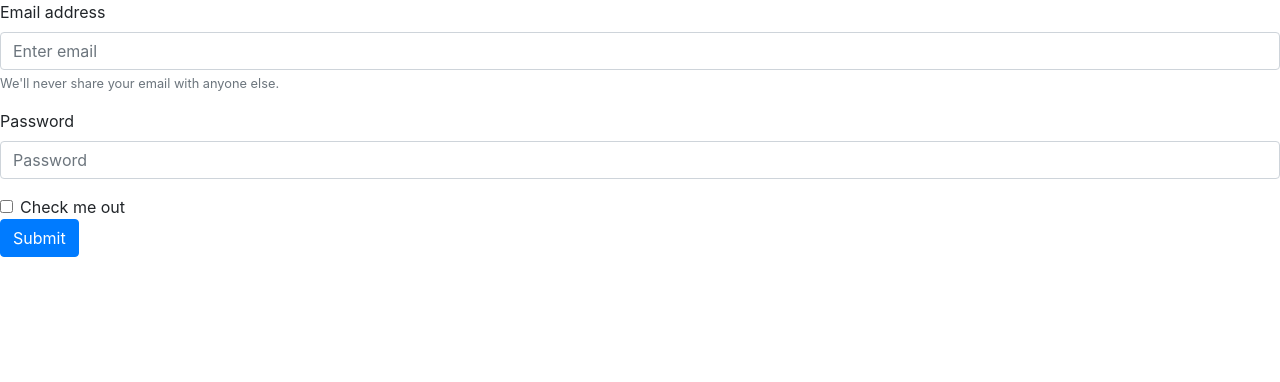
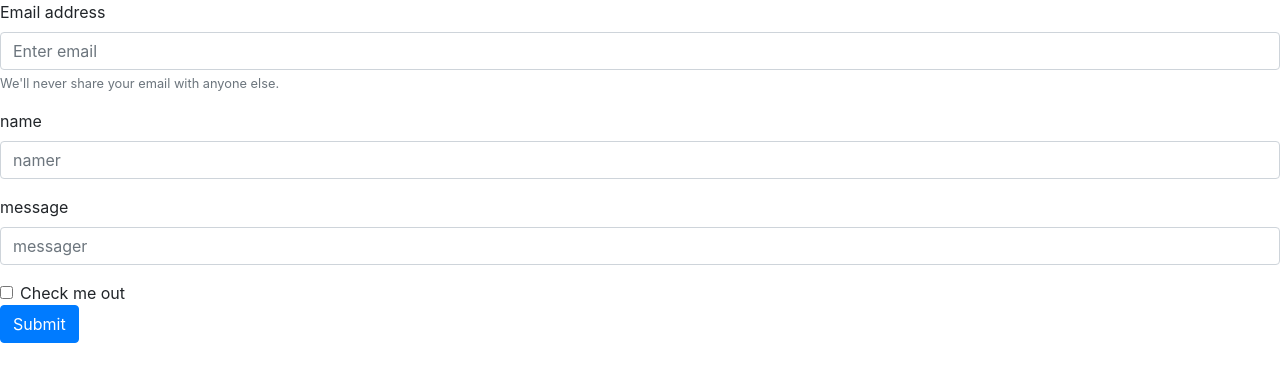
Before and after one commit to JabRony-FasioN/CoffeeLore, a Flask app: page / in a window 1280 px wide. Shown: the part 56-438 px from the top of the page. Run offline with Flask 2, Linux system fonts and the light colour scheme; some libraries are stand-ins or nearby versions.

Commit message:
Update former.html

```diff
--- a/templates/former.html
+++ b/templates/former.html
@@ -2,20 +2,26 @@
 
 {% block content %}
 <form>
+
     <div class="form-group">
       <label for="exampleInputEmail1">Email address</label>
       <input type="email" class="form-control" id="exampleInputEmail1" aria-describedby="emailHelp" placeholder="Enter email">
       <small id="emailHelp" class="form-text text-muted">We'll never share your email with anyone else.</small>
     </div>
     <div class="form-group">
-      <label for="exampleInputPassword1">Password</label>
-      <input type="password" class="form-control" id="exampleInputPassword1" placeholder="Password">
+      <label for="exampleInputPassword1">name</label>
+      <input type="text" class="form-control" id="exampleInputPassword1" placeholder="namer">
     </div>
+    <div class="form-group">
+        <label for="exampleInputPassword1">message</label>
+        <input type="text" class="form-control" id="exampleInputPassword1" placeholder="messager">
+      </div>
     <div class="form-check">
       <input type="checkbox" class="form-check-input" id="exampleCheck1">
       <label class="form-check-label" for="exampleCheck1">Check me out</label>
     </div>
     <button type="submit" class="btn btn-primary">Submit</button>
-  </form>
+
+</form>
 
 {% endblock %}
```
